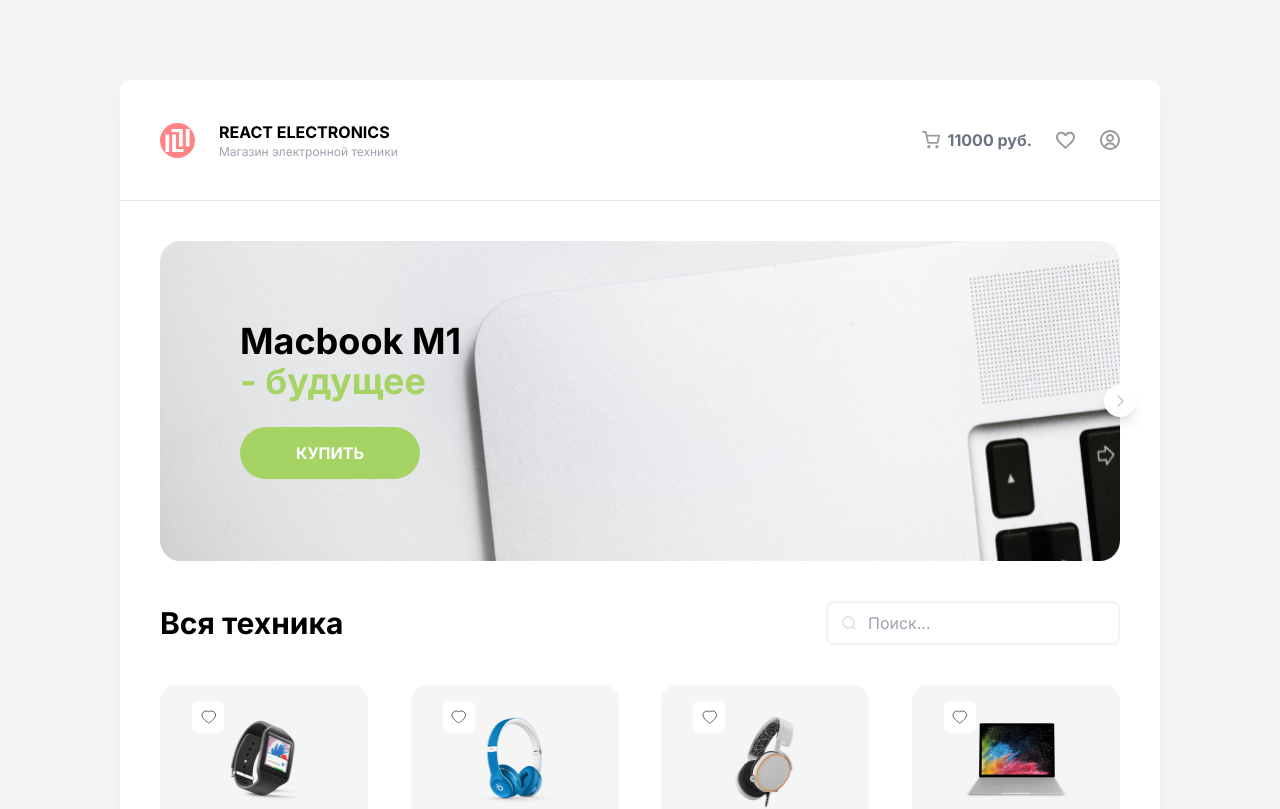
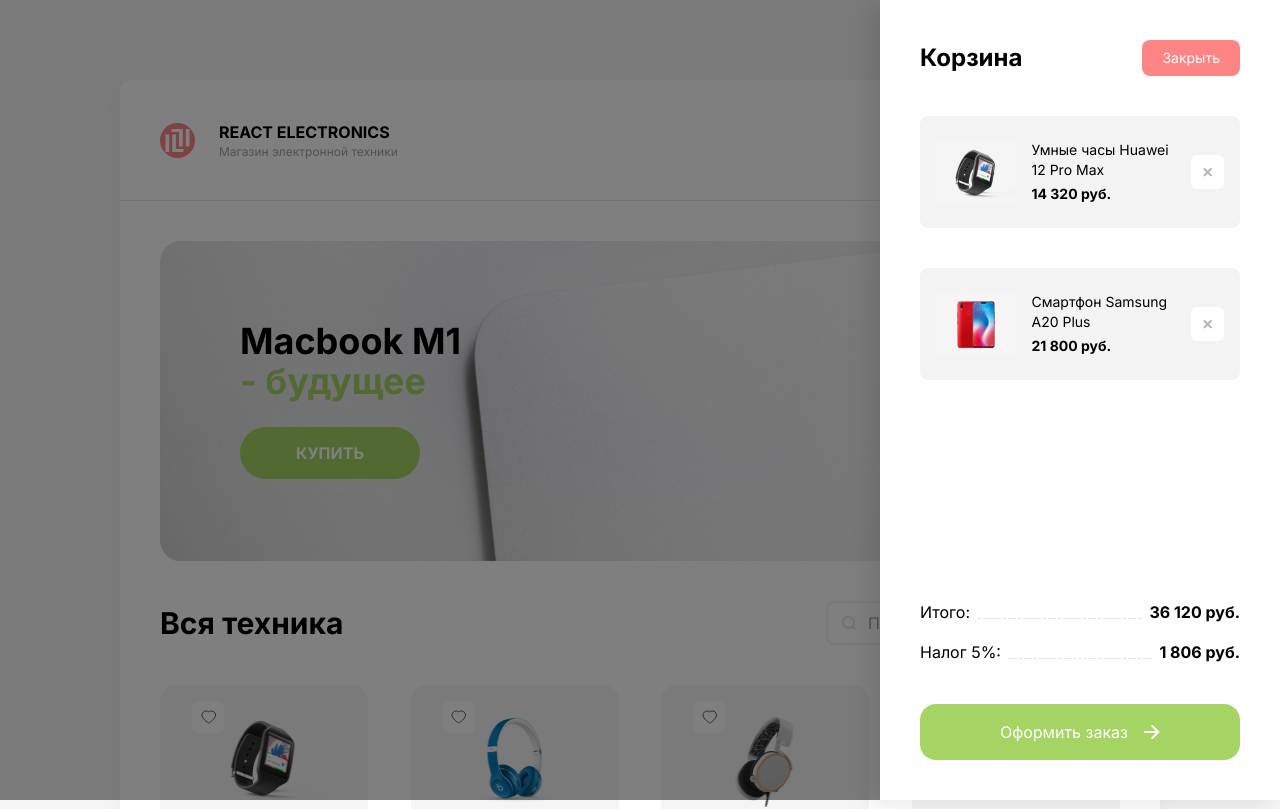
Before and after one commit to gribashov/react-electronics, a React (Create React App) app: page / in a window 1280 px wide. Shown: the top 809 px of the page. Built offline with nearby package versions, Linux system fonts and the light colour scheme.

Commit message:
small fixes

```diff
--- a/src/App.js
+++ b/src/App.js
@@ -30,9 +30,9 @@
 function App() {
   return (
     <div className="App">
+      {/* basket */}
+      <Basket />
       <div className="wrapper mx-auto relative">
-        {/* basket */}
-        <Basket />
         {/* header */}
         <Header />
         {/* br */}
--- a/src/components/Basket.js
+++ b/src/components/Basket.js
@@ -1,9 +1,14 @@
 function Basket() {
   return (
-    <div className="overlay hidden absolute left-0 top-0">
+    <div className="overlay fixed left-0 top-0 mx-auto">
       {/* basket */}
-      <div className="basket absolute right-0 flex flex-col">
-        <div className="p-10 text-2xl font-bold">Корзина</div>
+      <div className="basket fixed right-0 flex flex-col">
+        <div className="flex items-center justify-between p-10">
+          <div className="text-2xl font-bold">Корзина</div>
+          <div className="bg-custom-red px-5 py-2 cursor-pointer rounded-lg">
+            <div className="text-white text-sm">Закрыть</div>
+          </div>
+        </div>
         {/* basket cards arr */}
         <div className="flex-1 overflow-y-scroll md:no-scrollbar mb-10">
           {/* card in basket */}
@@ -75,7 +80,7 @@
             <div></div>
             <li className="font-bold">1 806 руб.</li>
           </ul>
-          <div className="mt-10 mx-10 px-20 py-4 flex items-center justify-between rounded-2xl bg-custom-green">
+          <div className="cursor-pointer mt-10 mx-10 px-20 py-4 flex items-center justify-between rounded-2xl bg-custom-green">
             <a href="/#" className="text-white">
               Оформить заказ
             </a>
--- a/src/components/Card.js
+++ b/src/components/Card.js
@@ -25,7 +25,11 @@
             onClick={handleFav}
             className="bg-white w-8 h-8 cursor-pointer rounded-md flex items-center justify-center"
           >
-            <img src={isFav ? redFavicon : grayFavicon} alt="icon" />
+            <img
+              src={isFav ? redFavicon : grayFavicon}
+              alt="icon"
+              className="select-none"
+            />
           </div>
         </div>
         <img
--- a/tailwind.config.js
+++ b/tailwind.config.js
@@ -7,6 +7,7 @@
         "custom-green": "#A5D364",
         "custom-gray": "#F3F3F3",
         "card-gray": "#F5F5F5",
+        "custom-red": "#FF8585",
       },
     },
   },
```
